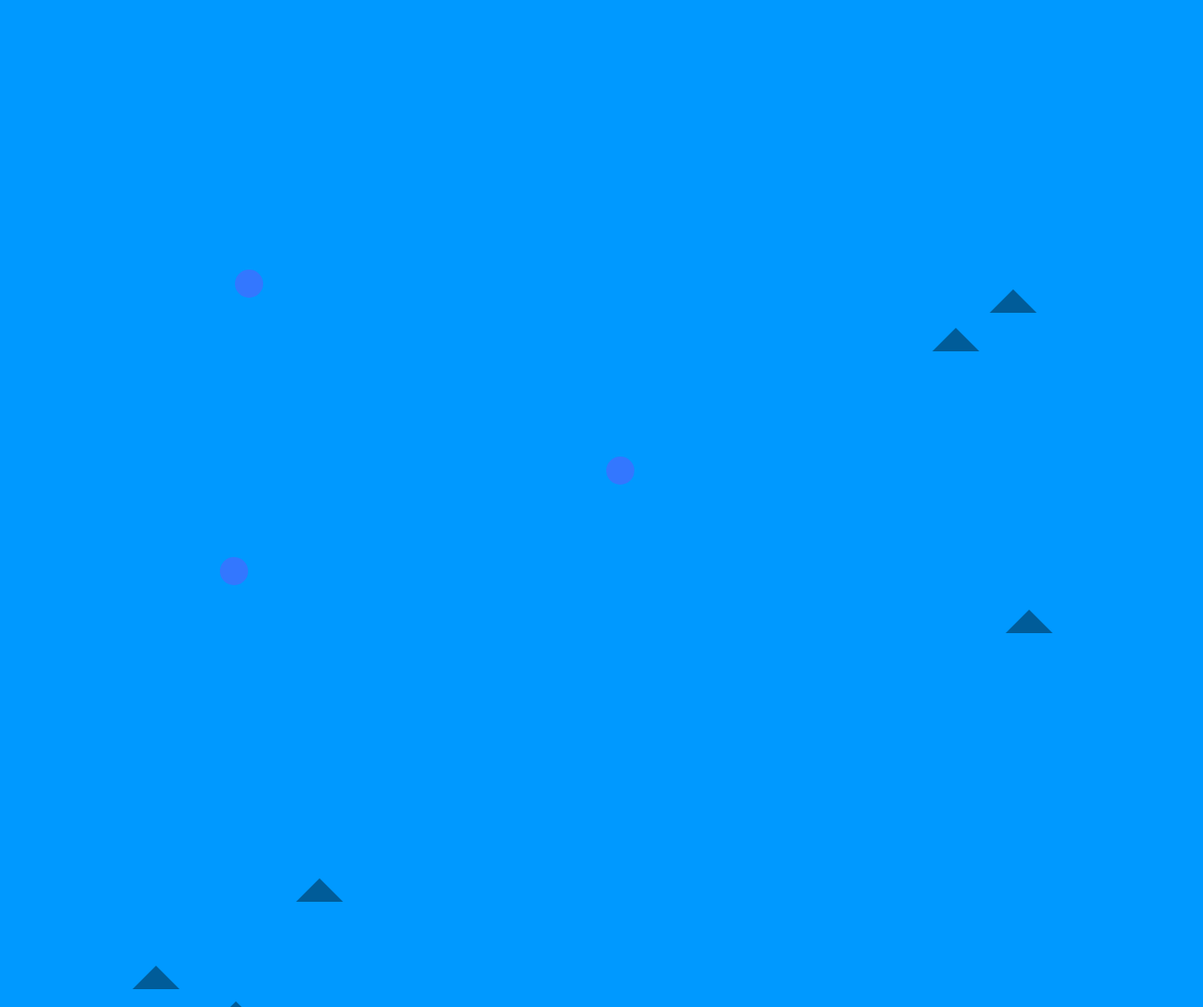
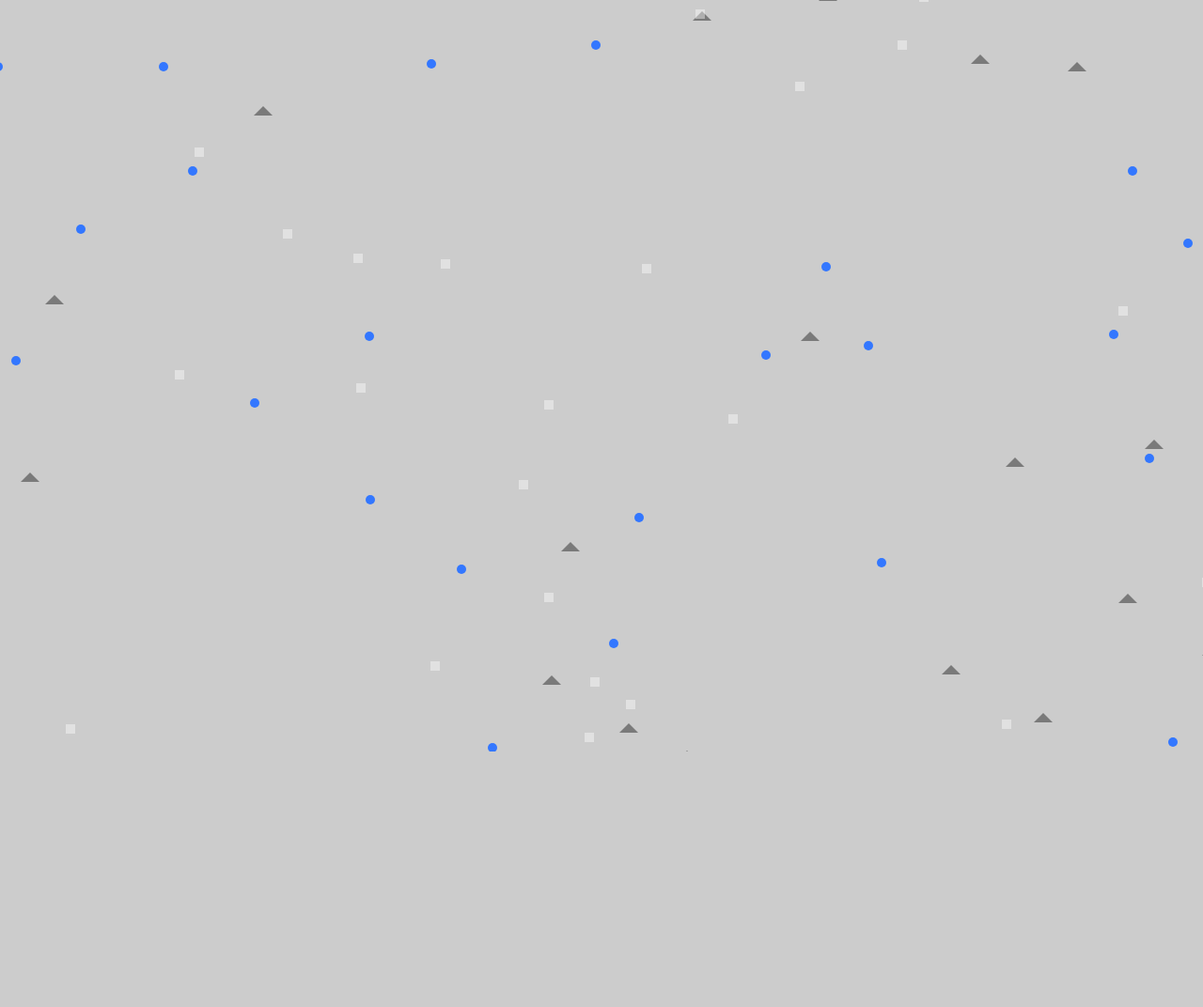
Before and after one commit to christianwish/parallax-shapes, a website with bundled scripts: page index.html in a window 1280 px wide. Shown: the top 1072 px of the page at 94% size. Built offline with nearby package versions, Linux system fonts and the light colour scheme.

Commit message:
update demo page to v0.0.2

```diff
--- /dev/null
+++ b/css/main.css
@@ -0,0 +1,33 @@
+body {
+    background-color: #ccc;
+    height: 3000px;
+}
+
+#shapes {
+    position: relative;
+    width: 100%;
+    overflow: hidden;
+}
+
+.ellipse span {
+    width: 10px;
+    height: 10px;
+    border-radius: 50%;
+    display: block;
+    background-color: #3377ff;
+}
+
+.rect span {
+    width: 10px;
+    height: 10px;
+    display: block;
+    background-color: rgba(255, 255, 255, 0.4);
+}
+
+.triangle span {
+    width: 0px;
+    height: 0px;
+    display: block;
+    border: solid 10px transparent;
+    border-bottom-color: rgba(0, 0, 0, 0.4);
+}
--- a/index.html
+++ b/index.html
@@ -2,58 +2,12 @@
     <head>
         <meta charset="utf-8">
         <meta name="viewport" content="width=device-width,initial-scale=1">
-        <title>ParallaxShapes</title>
+        <title>ParallaxShapes Demo</title>
         <link rel="stylesheet" type="text/css" href="css/normalize.css">
-        <style type="text/css">
-            body {
-                background-color: #09f;
-                height: 3000px;
-            }
-
-            #bg {
-                position: relative;
-                width: 100%;
-                overflow: hidden;
-            }
-
-            #bg .ellipse {
-                width: 30px;
-                height: 30px;
-                border-radius: 50%;
-                display: block;
-                background-color: #3377ff;
-            }
-
-            #bg .rect {
-                width: 30px;
-                height: 30px;
-                display: block;
-                background-color: rgba(255, 255, 255, 0.4);
-            }
-
-            #bg .triangle {
-                width: 0px;
-                height: 0px;
-                display: block;
-                border: solid 25px transparent;
-                border-bottom-color: rgba(0, 0, 0, 0.4);
-            }
-
-        </style>
+        <link rel="stylesheet" type="text/css" href="css/main.css">
     </head>
     <body>
-        <div id="bg"></div>
-        <script src="js/main.js"></script>
-        <script type="text/javascript">
-            var sBg = new ParallaxShapes({
-                parent: document.getElementById('bg'),
-                shapeLength: 200,
-                classes: [
-                    'ellipse',
-                    'rect',
-                    'triangle'
-                ]
-            });
-        </script>
+        <div id="shapes"></div>
+        <script src="js/script.js"></script>
     </body>
 </html>
--- a/js/main.js
+++ b/js/main.js
@@ -1,104 +1,10 @@
-(function (factory) {
-    if (typeof define === 'function' && define.amd) {
-        // AMD
-        define(['ParallaxShapes'], factory);
-    } else if (typeof exports === 'object') {
-        // npm
-        module.exports = factory;
-    } else {
-        // Browser global
-        window.ParallaxShapes = factory;
-    }
-}(function () {
-	var ParallaxShapes = function (settings) {
-		var i,
-			shapes = [];
-
-		// Create cross browser requestAnimationFrame method:
-		window.requestAnimationFrame = window.requestAnimationFrame
-		|| window.mozRequestAnimationFrame
-		|| window.webkitRequestAnimationFrame
-		|| window.msRequestAnimationFrame
-		|| function (f) {
-			setTimeout(f, 1000/60);
-		};
-
-		console.log(document.offsetHeight);
-
-		settings.parent.style.height = getDocumentHeight();
-
-		for (i = settings.shapeLength - 1; i >= 0; i -= 1) {
-			shapes.push(
-				createShape({
-					shapeClass: randomFromArray(settings.classes),
-					parent: settings.parent
-				})
-			);
-		}
-
-		function scrolling (){
-			var scrolltop = window.pageYOffset;
-			shapes.forEach(function (shapeObj) {
-				var plusY = (-scrolltop * shapeObj.y),
-					newY = shapeObj.top + plusY,
-					translateY;
-				if ((newY >= (scrolltop - shapeObj.height - 20)) && (newY <= (scrolltop + getDocumentHeight() + shapeObj.height + 20))) {
-					translateY = 'translateY(' + plusY + 'px)';
-					shapeObj.shape.style.webkitTransform = translateY;
-					shapeObj.shape.style.MozTransform = translateY;
-					shapeObj.shape.style.msTransform = translateY;
-					shapeObj.shape.style.OTransform = translateY;
-				}
-			});
-		}
-
-		window.addEventListener ('scroll', function () {
-			requestAnimationFrame(scrolling);
-		}, false);
-
-		function randomFromArray (array) {
-			var i = array.length;
-			return array[Math.floor(randomNumber(0, i))];
-		}
-
-		function getDocumentHeight () {
-		    return Math.max(
-		        window.innerHeight,
-		        document.body.offsetHeight,
-		        document.documentElement.clientHeight
-		    );
-		}
-
-		function createShape (args) {
-			var newShape = document.createElement('span'),
-				documentHeight = getDocumentHeight(),
-				y = (randomNumber(100, 4000) / 1000),
-				top = randomNumber(0 - (documentHeight * y), documentHeight + (documentHeight * y)),
-				left = randomNumber(-20, 100);
-
-			newShape.setAttribute('class', args.shapeClass);
-			newShape.style.top = top + 'px';
-			newShape.style.left = left + '%';
-			newShape.style.position = 'absolute';
-			args.parent.appendChild(newShape);
-
-			return {
-				shape: newShape,
-				top: top,
-				left: left,
-				height: newShape.offsetHeight,
-				y: (randomNumber(100, 4000) / 1000)
-			};
-		}
-
-		function randomNumber(min, max) {
-		    if (min < 0) {
-		        return min + Math.random() * (Math.abs(min) + max);
-		    }else {
-		        return min + Math.random() * max;
-		    }
-		}
-	};
-
-	return ParallaxShapes;
-} ()));
+var ParallaxShapes = require('parallax-shapes'),
+	parallaxShapesBG = new ParallaxShapes({
+    parent: document.getElementById('shapes'),
+    shapeLength: 200,
+    classes: [
+        'ellipse',
+        'rect',
+        'triangle'
+    ]
+});
--- /dev/null
+++ b/js/script.js
@@ -0,0 +1,127 @@
+(function e(t,n,r){function s(o,u){if(!n[o]){if(!t[o]){var a=typeof require=="function"&&require;if(!u&&a)return a(o,!0);if(i)return i(o,!0);var f=new Error("Cannot find module '"+o+"'");throw f.code="MODULE_NOT_FOUND",f}var l=n[o]={exports:{}};t[o][0].call(l.exports,function(e){var n=t[o][1][e];return s(n?n:e)},l,l.exports,e,t,n,r)}return n[o].exports}var i=typeof require=="function"&&require;for(var o=0;o<r.length;o++)s(r[o]);return s})({1:[function(require,module,exports){
+var ParallaxShapes = require('parallax-shapes'),
+	parallaxShapesBG = new ParallaxShapes({
+    parent: document.getElementById('shapes'),
+    shapeLength: 200,
+    classes: [
+        'ellipse',
+        'rect',
+        'triangle'
+    ]
+});
+},{"parallax-shapes":2}],2:[function(require,module,exports){
+(function (factory) {
+    if (typeof define === 'function' && define.amd) {
+        // AMD
+        define(['ParallaxShapes'], factory);
+    } else if (typeof exports === 'object') {
+        // npm
+        module.exports = factory;
+    } else {
+        // Browser global
+        window.ParallaxShapes = factory;
+    }
+}(function () {
+	var ParallaxShapes = function (settings) {
+		var i,
+			j,
+			boxes = [],
+			boxesY = [],
+			shapes = [];
+
+		// Create cross browser requestAnimationFrame method:
+		window.requestAnimationFrame = window.requestAnimationFrame
+		|| window.mozRequestAnimationFrame
+		|| window.webkitRequestAnimationFrame
+		|| window.msRequestAnimationFrame
+		|| function (f) {
+			setTimeout(f, 1000/60);
+		};
+
+		settings.parent.style.height = getDocumentHeight();
+
+		for (i = settings.classes.length - 1; i >= 0; i -= 1) {
+			var newShapeBox = document.createElement('div'),
+				documentHeight = getDocumentHeight();
+
+			newShapeBox.setAttribute('class', settings.classes[i]);
+			newShapeBox.style.position = 'absolute';
+			newShapeBox.style.top = 0;
+			newShapeBox.style.left = 0;
+			newShapeBox.style.height = 'inherit';
+			newShapeBox.style.width = 'inherit';
+			settings.parent.appendChild(newShapeBox);
+
+			boxes.push(newShapeBox);
+			boxesY.push(y = (randomNumber(100, 1000) / 1000));
+		}
+
+		for (j = settings.shapeLength - 1; j >= 0; j -= 1) {
+			shapes.push(
+				createShape({
+					parent: randomFromArray(boxes)
+				})
+			);
+		}
+
+		function scrolling (){
+			var scrolltop = window.pageYOffset;
+			boxes.forEach(function (box, i) {
+				var plusY = (-scrolltop * boxesY[i]),
+					translateY;
+				translateY = 'translateY(' + plusY + 'px)';
+				box.style.webkitTransform = translateY;
+				box.style.MozTransform = translateY;
+				box.style.msTransform = translateY;
+				box.style.OTransform = translateY;
+			});
+		}
+
+		window.addEventListener ('scroll', function () {
+			requestAnimationFrame(scrolling);
+		}, false);
+
+		function randomFromArray (array) {
+			var i = array.length;
+			return array[Math.floor(randomNumber(0, i))];
+		}
+
+		function getDocumentHeight () {
+		    return Math.max(
+		        window.innerHeight,
+		        document.body.offsetHeight,
+		        document.documentElement.clientHeight
+		    );
+		}
+
+		function createShape (args) {
+			var newShape = document.createElement('span'),
+				documentHeight = getDocumentHeight(),
+				top = randomNumber(0 - (documentHeight * y), documentHeight + (documentHeight * y)),
+				left = randomNumber(-20, 100);
+
+			newShape.style.top = top + 'px';
+			newShape.style.left = left + '%';
+			newShape.style.position = 'absolute';
+			args.parent.appendChild(newShape);
+
+			return {
+				shape: newShape,
+				top: top,
+				left: left
+			};
+		}
+
+		function randomNumber(min, max) {
+		    if (min < 0) {
+		        return min + Math.random() * (Math.abs(min) + max);
+		    } else {
+		        return min + Math.random() * max;
+		    }
+		}
+	};
+
+	return ParallaxShapes;
+} ()));
+
+},{}]},{},[1]);
```
Also changed, not shown: package.json (+9 -5 lines).
